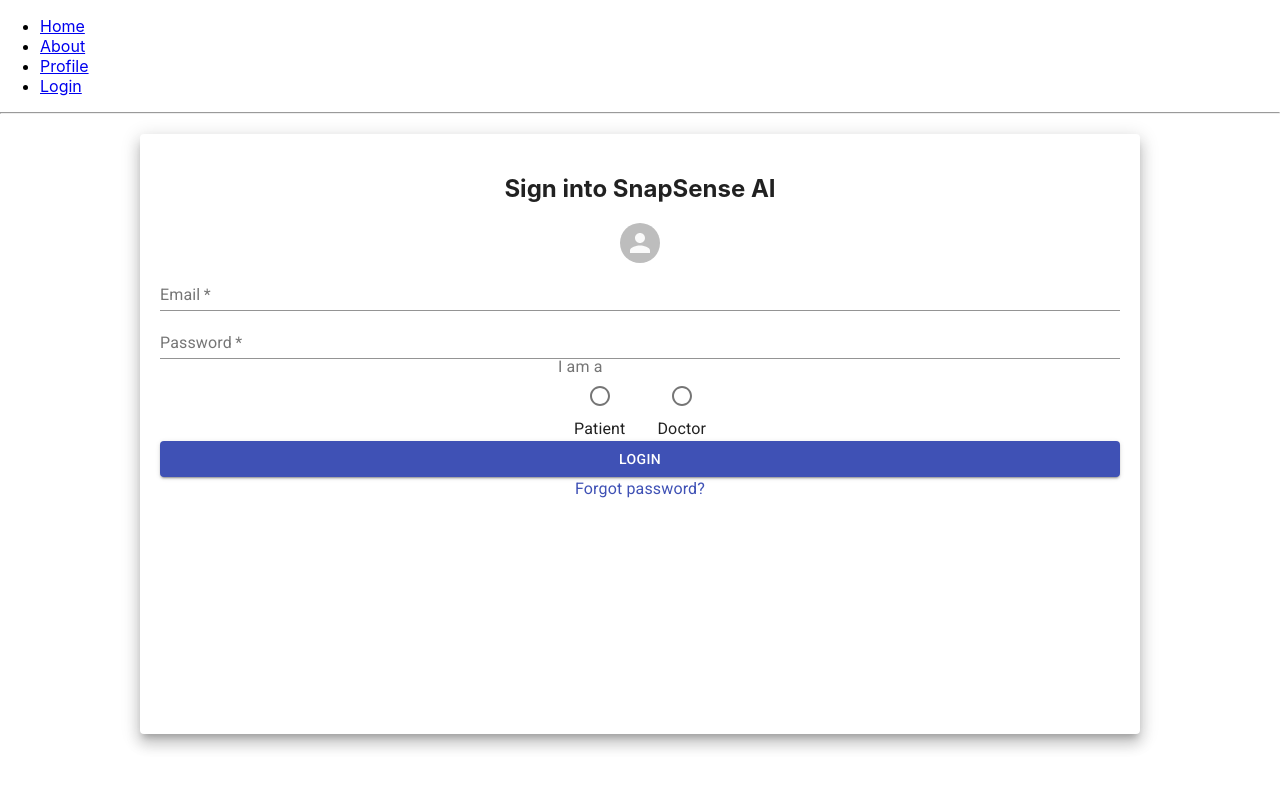
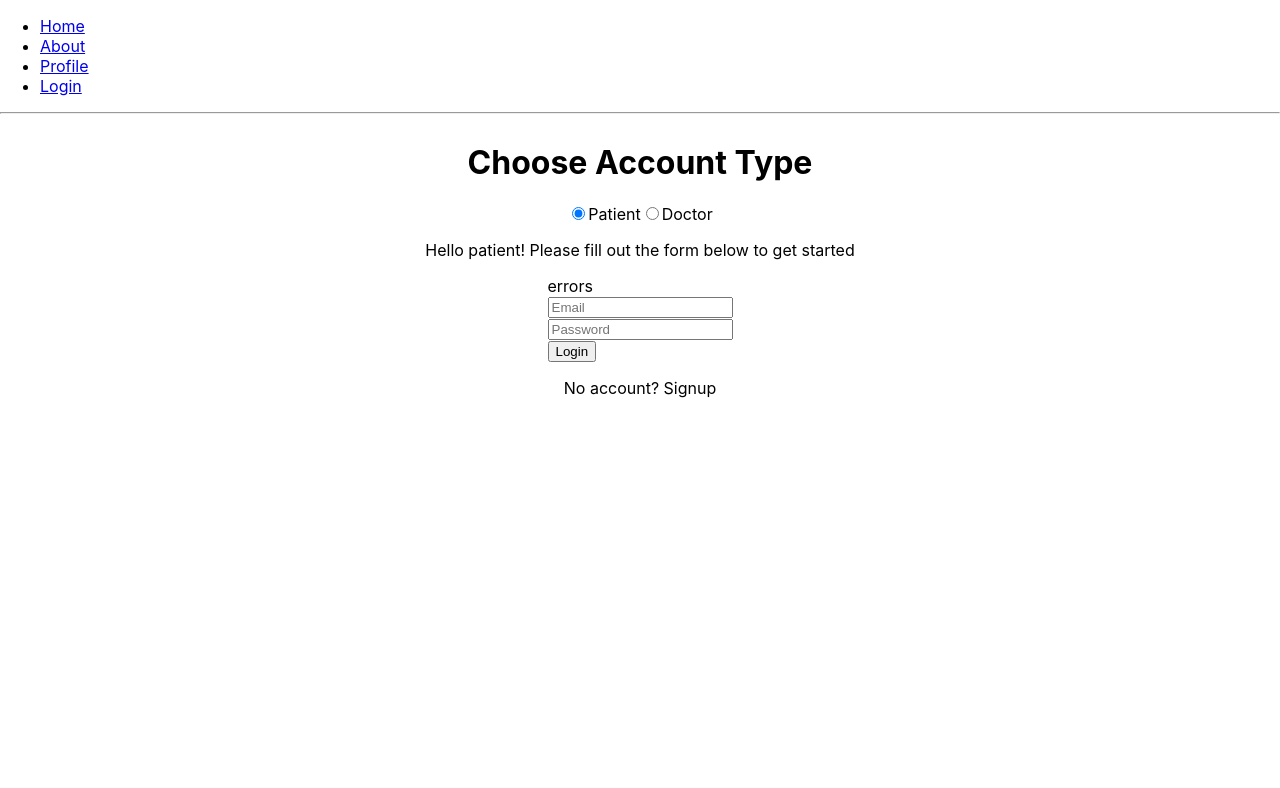
Before and after one commit to zaini/snapsense, a React (Create React App) app in the folder frontend/: page /login in a window 1280 px wide. Shown: the top 788 px of the page. Built offline with nearby package versions, Linux system fonts and the light colour scheme.

Commit message:
Refactor Login page structure

```diff
--- /dev/null
+++ b/frontend/src/components/AccountTypeSelector.js
@@ -0,0 +1,12 @@
+const LoginForm = ({ accountType, onAccountTypeChange }) => {
+  return (
+    <div onChange={onAccountTypeChange}>
+      <input type="radio" value="patient" checked={accountType === "patient"} />
+      Patient
+      <input type="radio" value="doctor" checked={accountType === "doctor"} />
+      Doctor
+    </div>
+  );
+};
+
+export default LoginForm;
--- /dev/null
+++ b/frontend/src/components/Error.js
@@ -0,0 +1,5 @@
+const Error = ({ errors }) => {
+  return <>errors</>;
+};
+
+export default Error;
--- a/frontend/src/components/LoginForm.js
+++ b/frontend/src/components/LoginForm.js
@@ -1,105 +1,33 @@
-import React from "react";
-import LockOpenIcon from '@material-ui/icons/LockOpen';
-//import {Formik} from 'formik'
-// import {secureLogin} from "frontend/src/secure_login.svg";
-import {
-  Button,
-  FormControl,
-  FormLabel,
-  FormControlLabel,
-  RadioGroup,
-  Radio,
-  Grid,
-  Paper,
-  Avatar,
-  TextField,
-  Link,
-  Typography,
-} from "@material-ui/core";
 import { useForm } from "react-hook-form";
+import Error from "../components/Error";
 
-const LoginForm = (props) => {
-  const { register, handleSubmit, errors, handleChange, value } = useForm();
+const LoginForm = () => {
+  const { register, handleSubmit, errors } = useForm();
   const onSubmit = (data) => console.log(data);
-  console.log(errors);
 
   return (
-    <Grid align="center">
-      <Paper elevation={10} style={paperStyle}>
-      {/* <img src={secureLogin} /> */}
-        <h2>Sign into SnapSense AI</h2>
-        <Avatar></Avatar>
     <form onSubmit={handleSubmit(onSubmit)}>
-          <TextField
-            label="Email"
+      <Error errors={errors} />
+
+      <br />
+
+      <input
         type="text"
-            placeholder="Enter Email"
+        placeholder="Email"
         name="Email"
         ref={register({ required: true, pattern: /^\S+@\S+$/i })}
-            fullWidth
-            required
       />
-          <TextField
-            label="Password"
-            placeholder="Enter Password"
+      <br />
+      <input
+        type="password"
+        placeholder="Password"
         name="Password"
-            type="password"
-            ref={register({ required: true, max: 18, min: 0 })}
-            fullWidth
-            required
+        ref={register({ required: true })}
       />
-
-          <FormControl component="fieldset">
-            <div height= "100px"></div>
-            <FormLabel component="legend">I am a</FormLabel>
-            <RadioGroup
-              aria-label="userType"
-              name="userType1"
-              value={value}
-              onChange={handleChange}>
-              <Grid>
-              <FormControlLabel
-              value="patient"
-              control={<Radio />}
-              label="Patient"
-              labelPlacement = "bottom"
-              />
-              <FormControlLabel
-              value="doctor"
-              control={<Radio />}
-              label="Doctor"
-              labelPlacement = "bottom"
-
-              />
-              </Grid>
-            </RadioGroup>
-          </FormControl>
-
-
-
-
-          <Button
-            type="submit"
-            color="primary"
-            variant="contained"
-            fullWidth>
-            Login
-          {/* <LockOpenIcon /> */}
-          </Button>
-          <Typography>
-            <Link href="#">Forgot password?</Link>
-          </Typography>
+      <br />
+      <input type="submit" value="Login" />
     </form>
-      </Paper>
-    </Grid>
   );
 };
 
-const paperStyle = {
-  padding: 20,
-  height: "70vh",
-  width: "75vw",
-  margin: "20px auto",
-};
-
 export default LoginForm;
--- a/frontend/src/pages/LoginPage.js
+++ b/frontend/src/pages/LoginPage.js
@@ -1,11 +1,37 @@
-import React from "react";
+import { useState } from "react";
+import { Grid } from "@material-ui/core";
 import LoginForm from "../components/LoginForm";
+import AccountTypeSelector from "../components/AccountTypeSelector";
 
 const LoginPage = () => {
+  const [accountType, setAccountType] = useState("patient");
+  const [email, setEmail] = useState("");
+  const [password, setPassword] = useState("");
+
+  const onAccountTypeChange = (e) => {
+    setAccountType(e.target.value);
+  };
+
   return (
-    <div>
-      <LoginForm name="test" />
-    </div>
+    <Grid container justify="center" direction="column" alignItems="center">
+      <h1>Choose Account Type</h1>
+
+      <AccountTypeSelector
+        onAccountTypeChange={onAccountTypeChange}
+        accountType={accountType}
+      />
+
+      <p>Hello {accountType}! Please fill out the form below to get started</p>
+
+      <LoginForm
+        email={email}
+        setEmail={setEmail}
+        password={password}
+        setPassword={setPassword}
+      />
+
+      <p>No account? Signup</p>
+    </Grid>
   );
 };
 
```
Also changed, not shown: 1 other file (tests, documents, lock files or other folders). Lines whose indentation alone changed are shown as unchanged.
